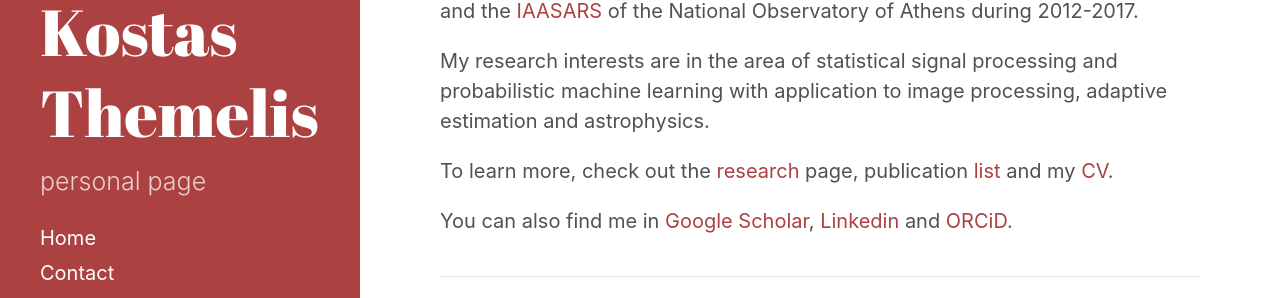
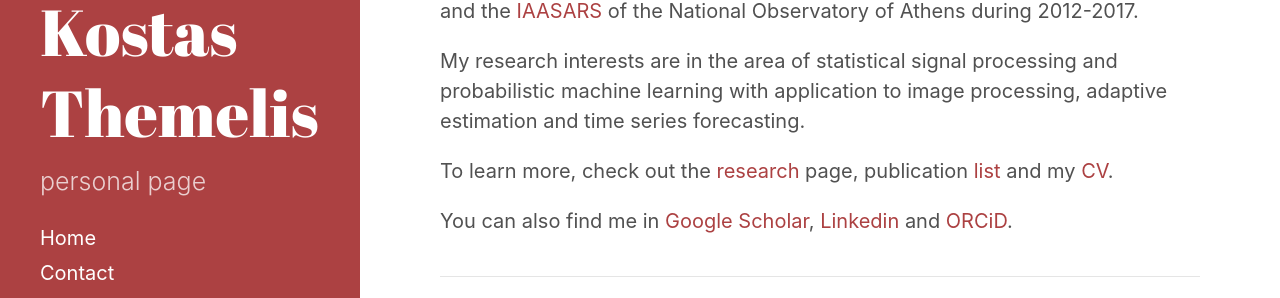
Before and after one commit to themelis/themelis.github.io, a Jekyll site: the page built from _posts/2017-06-01-homepage.md, in a window 1280 px wide. Shown: the part 525-823 px from the top of the page. Built offline with Jekyll 4.4.1, drawn with Linux system fonts in a browser that asks for light colours.

Commit message:
frontpage update

```diff
--- a/_posts/2017-06-01-homepage.md
+++ b/_posts/2017-06-01-homepage.md
@@ -17,7 +17,7 @@ My experience includes deploying machine learning models and leveraging Bayesian
 
 I have been a postdoc researcher at the [Cosmostat](http://www.cosmostat.org/) laboratory in CEA Paris-Saclay during 2017-2020, and the [IAASARS](https://www.astro.noa.gr/en/main/) of the National Observatory of Athens during 2012-2017.
 
-My research interests are in the area of statistical signal processing and probabilistic machine learning with application to image processing, adaptive estimation and astrophysics.
+My research interests are in the area of statistical signal processing and probabilistic machine learning with application to image processing, adaptive estimation and time series forecasting.
 
 To learn more, check out the [research](https://themelis.github.io/research.html "research") page, publication [list](https://themelis.github.io/publications.html "pubs") and my [CV]( https://themelis.github.io/shortbio.html "contact").
 
```
